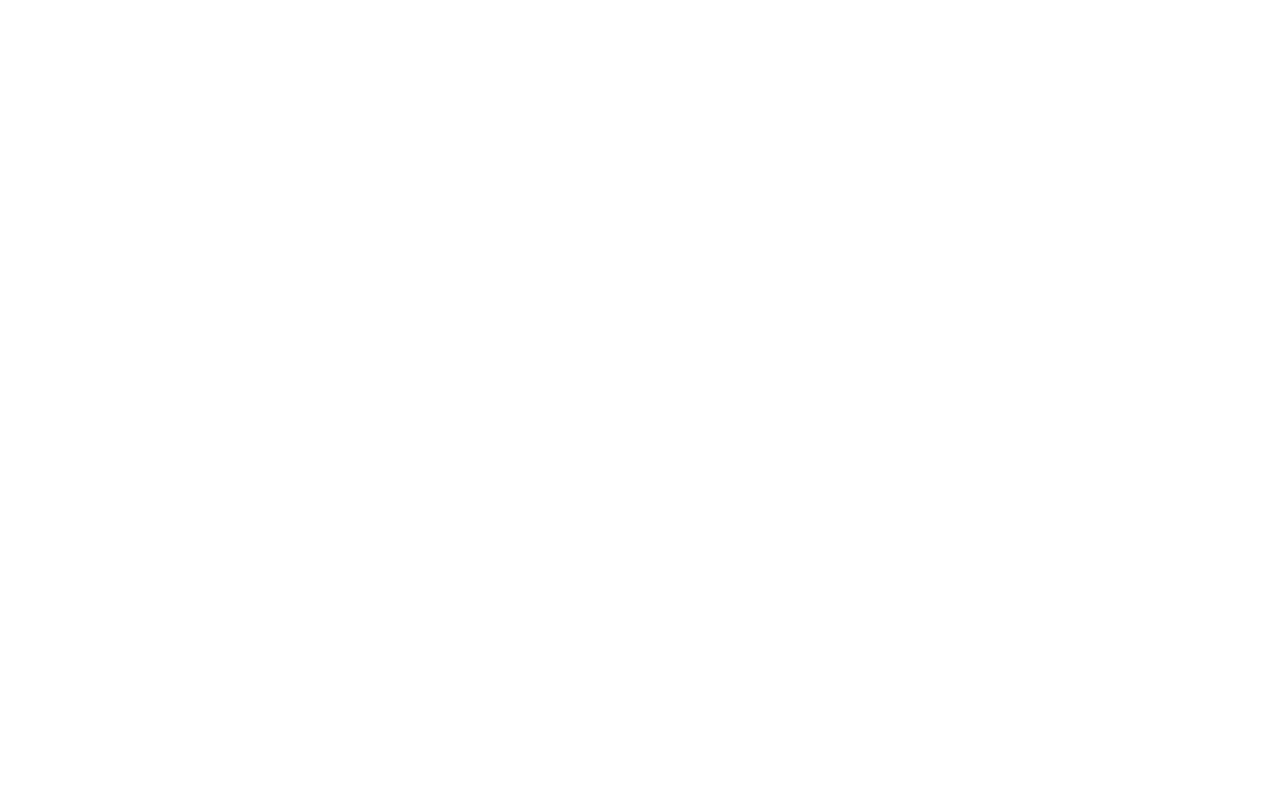
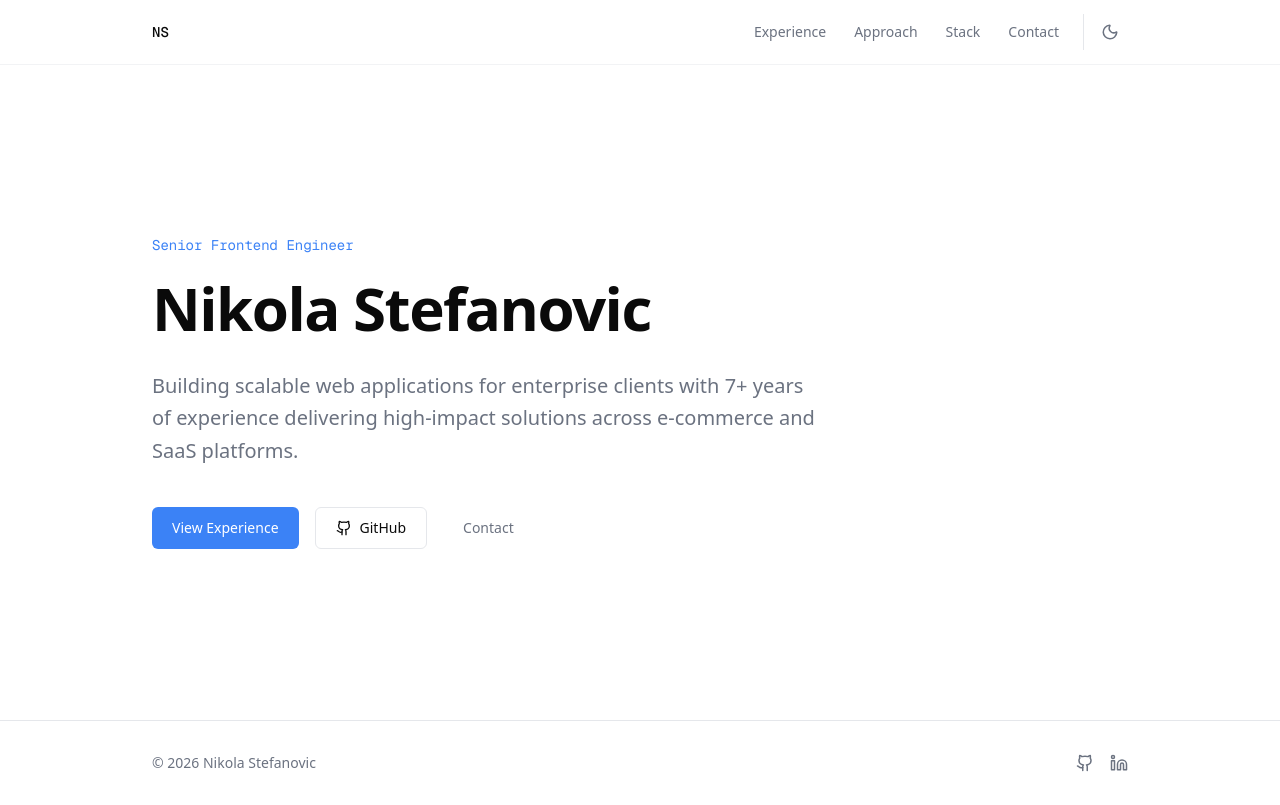
Before and after one commit to IronnKnight/portfolio, a Next.js app: page / in a window 1280 px wide. Built offline with nearby package versions, Linux system fonts and the light colour scheme.

Commit message:
04: Hero section component (#8)

```diff
--- a/src/app/page.tsx
+++ b/src/app/page.tsx
@@ -1,3 +1,13 @@
+import { Header } from "@/components/layout/Header";
+import { Footer } from "@/components/layout/Footer";
+import { Hero } from "@/components/sections/Hero";
+
 export default function Home() {
-  return <></>;
+  return (
+    <>
+      <Header />
+      <Hero />
+      <Footer />
+    </>
+  );
 }
--- /dev/null
+++ b/src/components/sections/Hero.tsx
@@ -0,0 +1,42 @@
+import { Container } from "@/components/ui/Container";
+import { Button } from "@/components/ui/Button";
+import { personalInfo } from "@/lib/data";
+import { Github } from "lucide-react";
+
+export function Hero() {
+  return (
+    <section className="flex min-h-[90vh] items-center pt-16">
+      <Container>
+        <span className="mb-4 block font-mono text-sm text-accent">
+          {personalInfo.title}
+        </span>
+
+        <h1 className="mb-6 max-w-3xl text-4xl font-bold leading-tight tracking-tight sm:text-5xl lg:text-6xl">
+          {personalInfo.name}
+        </h1>
+
+        <p className="mb-10 max-w-2xl text-lg leading-relaxed text-muted sm:text-xl">
+          {personalInfo.statement}
+        </p>
+
+        <div className="flex flex-wrap gap-4">
+          <Button variant="primary" href="#experience">
+            View Experience
+          </Button>
+          <Button
+            variant="secondary"
+            href={personalInfo.socials.find((s) => s.label === "GitHub")?.url ?? "#"}
+            target="_blank"
+            rel="noopener noreferrer"
+          >
+            <Github size={16} />
+            <span className="ml-2">GitHub</span>
+          </Button>
+          <Button variant="ghost" href="#contact">
+            Contact
+          </Button>
+        </div>
+      </Container>
+    </section>
+  );
+}
```
